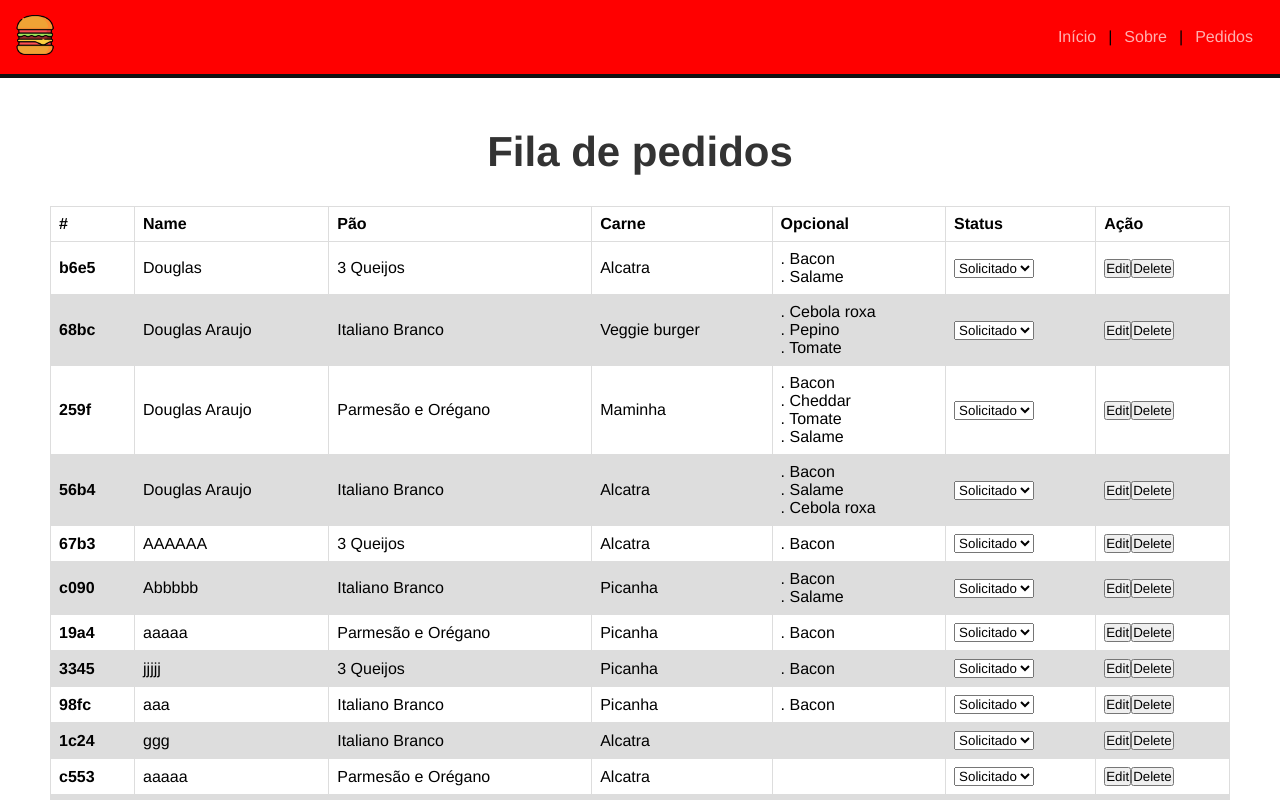
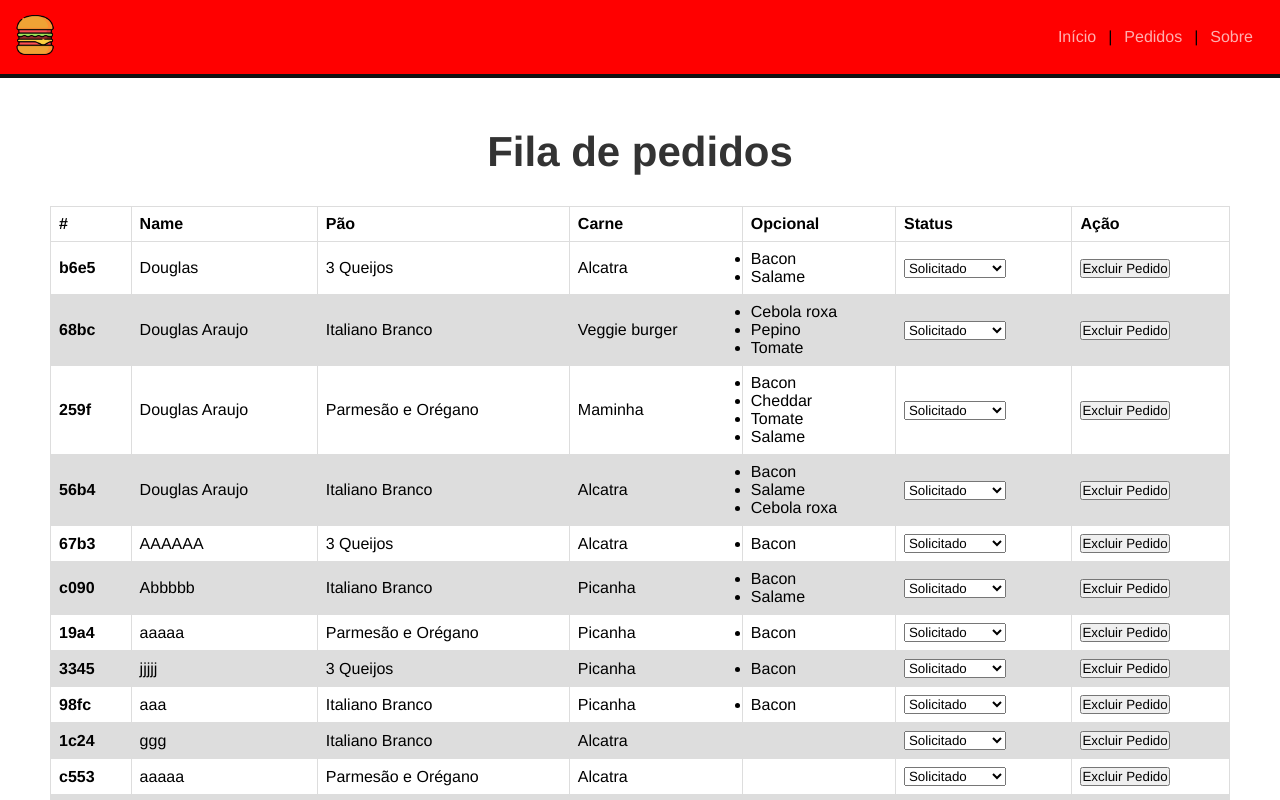
Before and after one commit to Getteli/curso-vue, a Vue app in the folder project/: page /burgues in a window 1280 px wide. Shown: the top 800 px of the page. Built offline with nearby package versions, Linux system fonts and the light colour scheme; data requests are answered from the project's data file.

Commit message:
ajustes no dashboard e navbar

```diff
--- a/project/src/components/Dashboard.vue
+++ b/project/src/components/Dashboard.vue
@@ -19,16 +19,17 @@
                     <td>{{ burger.pao }}</td>
                     <td>{{ burger.carne }}</td>
                     <td>
-                        <p v-for="opt in burger.opcionais">. {{ opt }}</p>
+                        <ul>
+                            <li v-for="opt in burger.opcionais">{{ opt }}</li>
+                        </ul>
                     </td>
                     <td>
                         <select name="status">
-                            <option v-for="status in ['Solicitado', 'Pronto', 'Entregue']" :value="status">{{ status }}</option>
+                            <option @select="changeStatus(burger)" v-for="status in statusDb" :value="status.id">{{ status.tipo }}</option>
                         </select>
                     </td>
                     <td>
-                        <button @click="editBurger(burger)">Edit</button>
-                        <button @click="deleteBurger(burger)">Delete</button>
+                        <button @click="deleteBurger(burger)">Excluir Pedido</button>
                     </td>
                 </tr>
             </tbody>
@@ -42,6 +43,8 @@
         data() {
             return {
                 burgers: [],
+                burger_id: null,
+                statusDb: [],
             }
         },
         methods:{
@@ -50,10 +53,17 @@
                 const data = await req.json();
                 this.burgers = data;
             },
-            deleteBurger(burger) {}
+            async getStatus() {
+                const req = await fetch('http://localhost:3000/status');
+                const data = await req.json();
+                this.statusDb = data;
+            },
+            changeStatus(burger) {},
+            deleteBurger(burger) {},
         },
         mounted() {
             this.getBurgers();
+            this.getStatus();
         }
     }
 </script>
--- a/project/src/components/Navbar.vue
+++ b/project/src/components/Navbar.vue
@@ -18,8 +18,8 @@
         </router-link>
         <!-- o to indica para ONDE a rota irá -->
         <router-link to="/">Início</router-link> |
-        <router-link to="/about">Sobre</router-link> |
-        <router-link to="/burgues">Pedidos</router-link>
+        <router-link to="/burgues">Pedidos</router-link> |
+        <router-link to="/about">Sobre</router-link>
     </div>
 </template>
 
```
